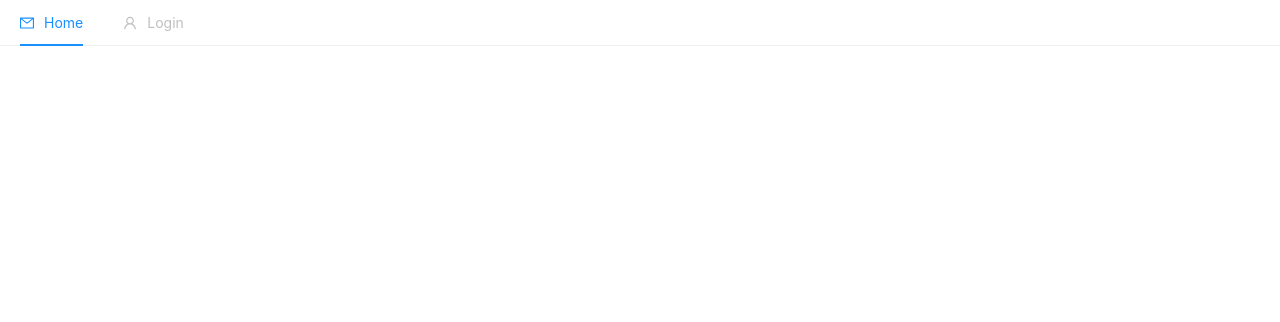
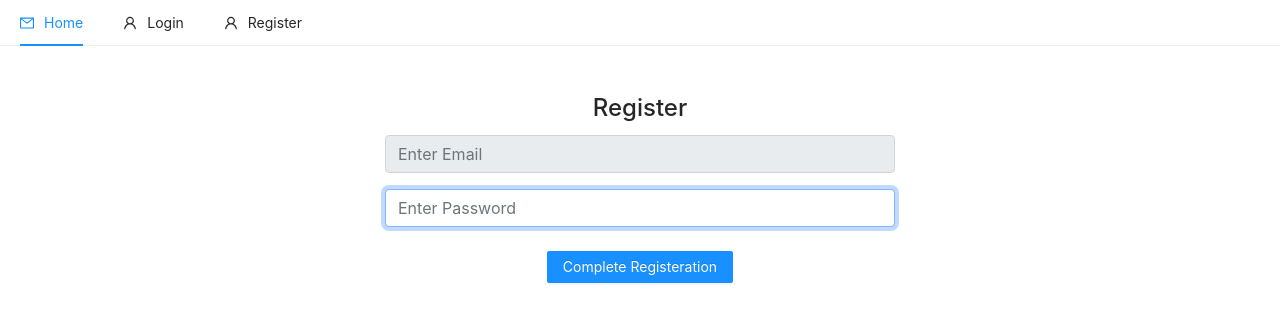
Before and after one commit to daya2940/Ecommerce-frontend, a React (Create React App) app: page /register/complete in a window 1280 px wide. Before the commit this address had no page. Shown: the top 322 px of the page. Built offline with nearby package versions, Linux system fonts and the light colour scheme.

Commit message:
Firebase authentication using email and password

```diff
--- a/src/App.js
+++ b/src/App.js
@@ -4,16 +4,22 @@ import Login from "./pages/auth/Login";
 import Register from "./pages/auth/Register";
 import Home from "./pages/Home";
 import Header from "./components/nav/Header";
+import RegisterComplete from "./pages/auth/RegisterComplete";
+import { ToastContainer } from "react-toastify";
+
 import { Routes, Route } from "react-router-dom";
+import "react-toastify/dist/ReactToastify.css";
 
 const App = () => {
   return (
     <>
       <Header />
+      <ToastContainer />
       <Routes>
         <Route exact path="/" element={<Home />} />
         <Route exact path="/login" element={<Login />} />
         <Route exact path="/register" element={<Register />} />
+        <Route exact path="/register/complete" element={<RegisterComplete />} />
       </Routes>
     </>
   );
--- a/src/components/nav/Header.js
+++ b/src/components/nav/Header.js
@@ -18,8 +18,11 @@ const Header = () => {
       <Menu.Item key="home" icon={<MailOutlined />}>
         <Link to="/">Home</Link>
       </Menu.Item>
-      <Menu.Item key="Login" disabled icon={<UserOutlined />}>
+      <Menu.Item key="Login" icon={<UserOutlined />}>
         <Link to="/login">Login</Link>
+      </Menu.Item>
+      <Menu.Item key="Register" icon={<UserOutlined />}>
+        <Link to="/register">Register</Link>
       </Menu.Item>
     </Menu>
   );
--- a/src/pages/auth/Register.js
+++ b/src/pages/auth/Register.js
@@ -1,12 +1,24 @@
 import React, { useState } from "react";
 import { Button } from "antd";
 import { auth } from "../../firebase";
-import { toast, ToastContainer } from "react-toastify";
-import "react-toastify/dist/ReactToastify.css";
+import { toast } from "react-toastify";
 
 const Register = () => {
   const [email, setEmail] = useState("");
-  const handleSubmit = () => {};
+
+  const handleSubmit = async (e) => {
+    console.log("submit");
+    e.preventDefault();
+    const config = {
+      url: process.env.REACT_APP_REGISTER_REDIRECT_URL,
+      handleCodeInApp: true,
+    };
+    await auth.sendSignInLinkToEmail(email, config);
+    toast.success(`Email is sent to ${email}.Click to complete registration`);
+    localStorage.setItem("emailForRegistraion", email);
+    setEmail("");
+  };
+
   const registerForm = () => (
     <form onSubmit={handleSubmit}>
       <input
@@ -18,7 +30,9 @@ const Register = () => {
         autoFocus
       />
       <div className="d-flex justify-content-center mt-4">
-        <Button type="primary">Register</Button>
+        <Button type="primary" htmlType="submit" className="btn btn-raised">
+          Register
+        </Button>
       </div>
     </form>
   );
@@ -27,6 +41,7 @@ const Register = () => {
       <div className="row">
         <div className="col-md-6 offset-md-3">
           <h4 className="text-center">Register</h4>
+
           {registerForm()}
         </div>
       </div>
--- /dev/null
+++ b/src/pages/auth/RegisterComplete.js
@@ -0,0 +1,82 @@
+import React, { useState, useEffect } from "react";
+import { Button } from "antd";
+import { auth } from "../../firebase";
+import { toast } from "react-toastify";
+
+const RegisterComplete = ({ history }) => {
+  const [email, setEmail] = useState("");
+  const [password, setPassword] = useState("");
+
+  useEffect(() => {
+    setEmail(localStorage.getItem("emailForRegistraion"));
+  }, [email]);
+
+  const handleSubmit = async (e) => {
+    e.preventDefault();
+    if (!email || !password) {
+      toast.error("Email or password is required");
+      return;
+    }
+    if (password.length < 6) {
+      toast.error("Password must be atleadt six character");
+      return;
+    }
+    try {
+      const result = await auth.signInWithEmailLink(
+        email,
+        window.location.href
+      );
+      if (result.user.emailVerified) {
+        localStorage.removeItem("emailForRegistraion");
+        let user = auth.currentUser;
+        await user.updatePassword(password);
+        const idTokenResult = await user.getIdTokenResult();
+        //redux store
+        //redirection to login page
+        history.push("/");
+      }
+    } catch (err) {
+      toast.error(err.message);
+    }
+  };
+
+  const completeRegisterationForm = () => (
+    <form onSubmit={handleSubmit}>
+      <input
+        type="email"
+        className="form-control"
+        placeholder="Enter Email"
+        value={email}
+        disabled
+        onChange={(e) => setEmail(e.target.value)}
+        autoFocus
+      />
+      <input
+        type="password"
+        className="form-control mt-3"
+        placeholder="Enter Password"
+        value={password}
+        onChange={(e) => setPassword(e.target.value)}
+        autoFocus
+      />
+      <div className="d-flex justify-content-center mt-4">
+        <Button type="primary" htmlType="submit" className="btn btn-raised">
+          Complete Registeration
+        </Button>
+      </div>
+    </form>
+  );
+
+  return (
+    <div className="container p-5">
+      <div className="row">
+        <div className="col-md-6 offset-md-3">
+          <h4 className="text-center">Register</h4>
+          {completeRegisterationForm()}
+        </div>
+      </div>
+    </div>
+  );
+};
+
+export default RegisterComplete;
```
Also changed, not shown: 1 other file (tests, documents, lock files or other folders).
